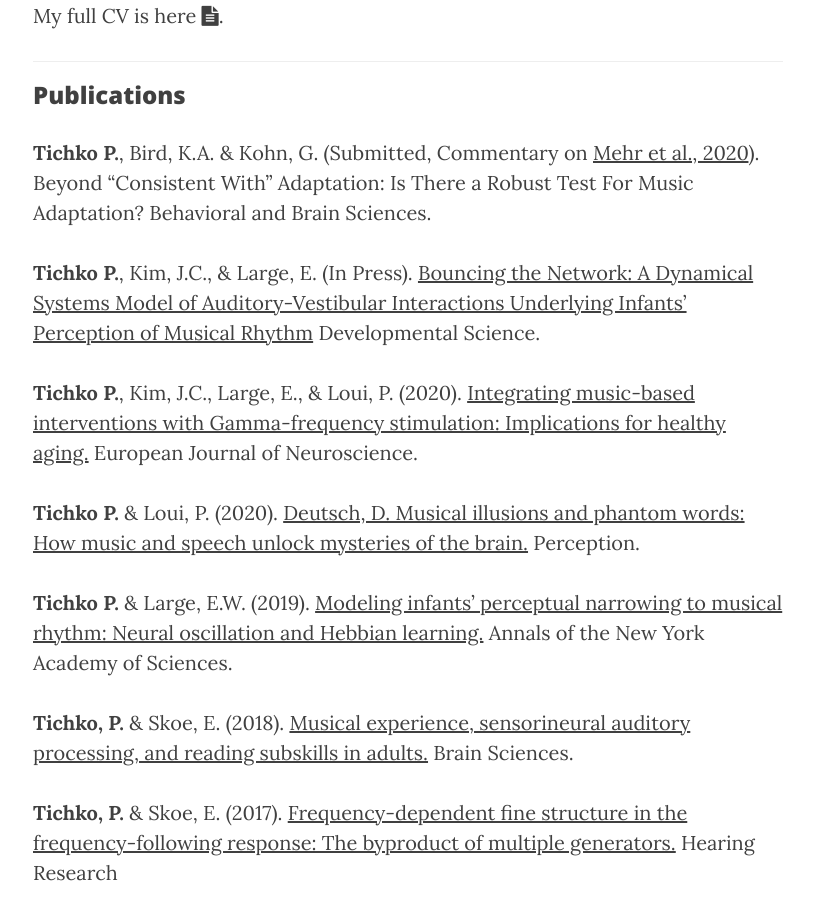
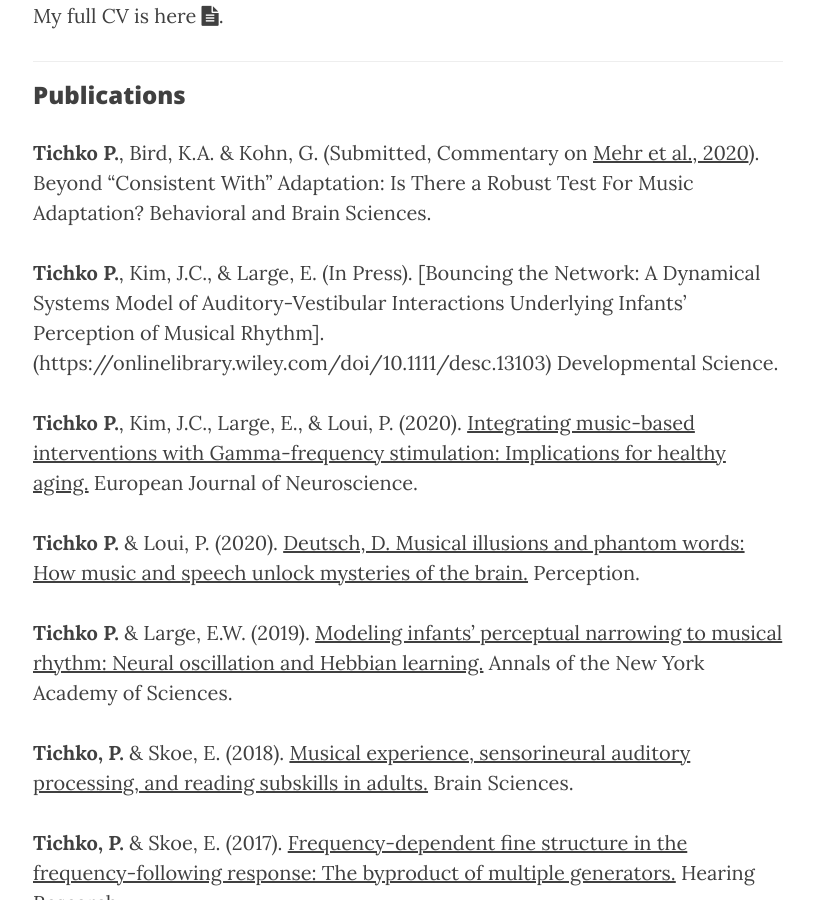
Before and after one commit to ptichko/ptichko.github.io, a Jekyll site: the page built from 2_cv-pubs.md, in a window 1280 px wide and 900 px high, scrolled down 501 px. Shown: the whole window, without its empty margins (232-1046 px from the left). Built offline with Jekyll 4.4.1, drawn with Linux system fonts in a browser that asks for light colours; nearby versions of some CDN libraries.

Commit message:
Update 2_cv-pubs.md

```diff
--- a/2_cv-pubs.md
+++ b/2_cv-pubs.md
@@ -12,7 +12,7 @@ ___
 
 **Tichko P.**, Bird, K.A. & Kohn, G. (Submitted, Commentary on [Mehr et al., 2020](https://www.cambridge.org/core/journals/behavioral-and-brain-sciences/article/origins-of-music-in-credible-signaling/82D36C04DA04D96AD9A77EEAF4BBFB34)). Beyond “Consistent With” Adaptation: Is There a Robust Test For Music Adaptation? Behavioral and Brain Sciences.
 
-**Tichko P.**, Kim, J.C., & Large, E. (In Press). [Bouncing the Network: A Dynamical Systems Model of Auditory-Vestibular Interactions Underlying Infants' Perception of Musical Rhythm](https://onlinelibrary.wiley.com/doi/10.1111/desc.13103) Developmental Science.
+**Tichko P.**, Kim, J.C., & Large, E. (In Press). [Bouncing the Network: A Dynamical Systems Model of Auditory-Vestibular Interactions Underlying Infants' Perception of Musical Rhythm].(https://onlinelibrary.wiley.com/doi/10.1111/desc.13103) Developmental Science.
 
 **Tichko P.**, Kim, J.C., Large, E., & Loui, P. (2020). [Integrating music-based interventions with Gamma-frequency stimulation: Implications for healthy aging.](https://onlinelibrary.wiley.com/doi/abs/10.1111/ejn.15059?af=R) European Journal of Neuroscience.
 
```
